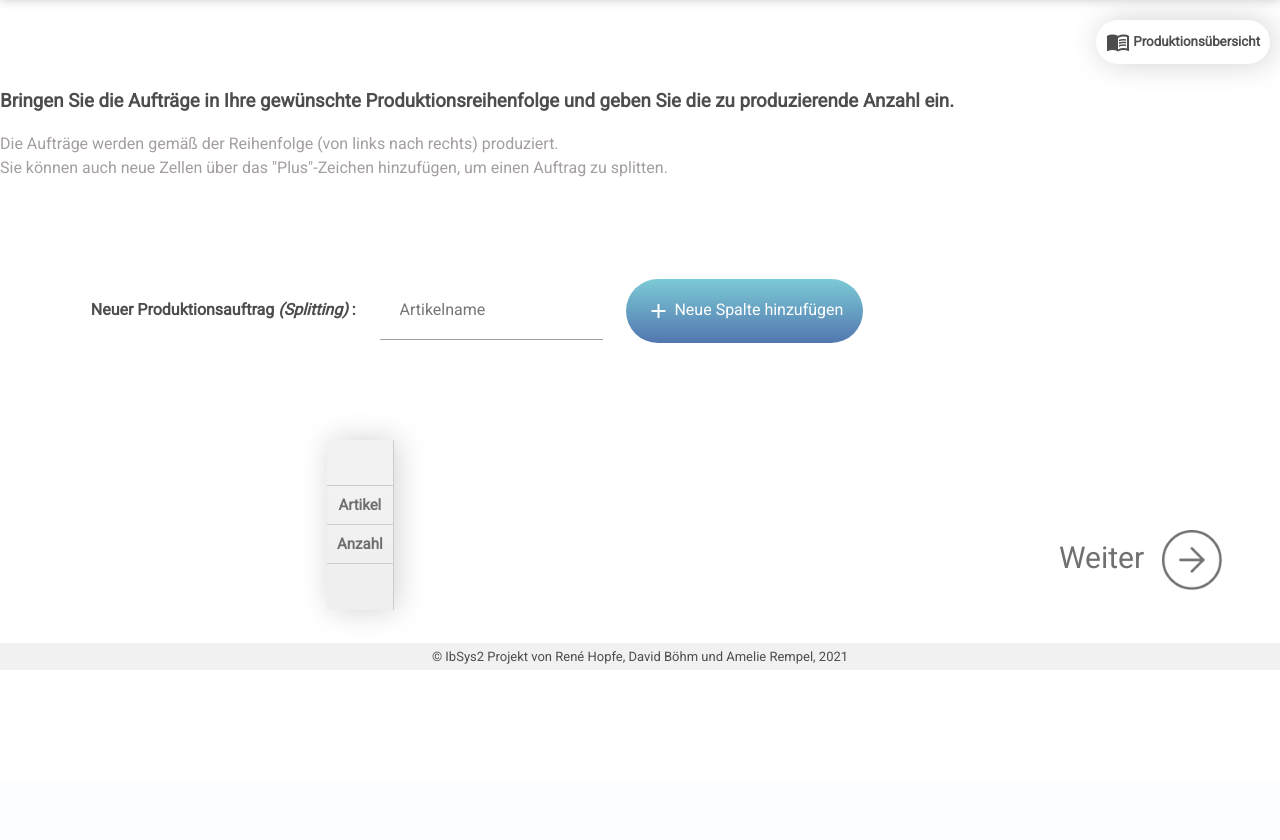
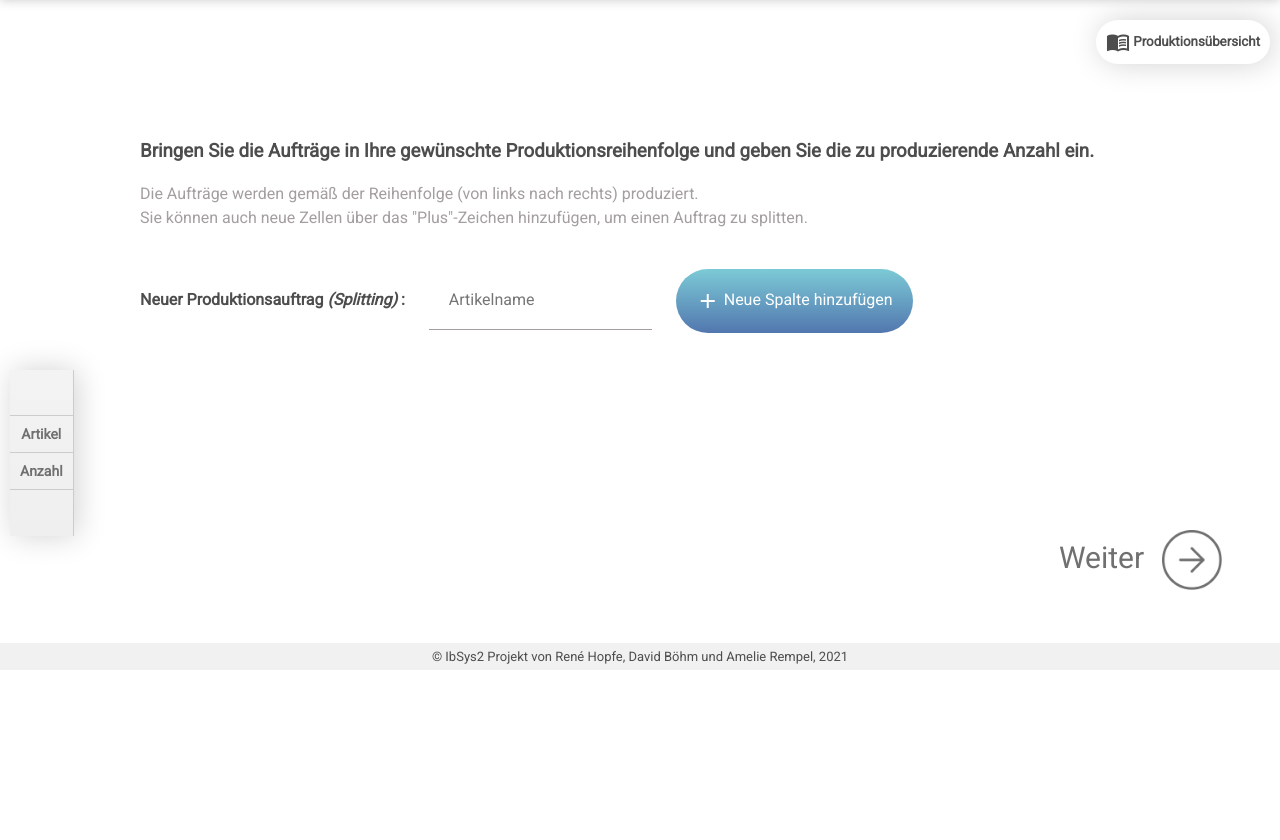
Before and after one commit to hore1014/WinningTool, a Flask app: template src/templates/4_productionSequence.html in a window 1280 px wide. Shown: the part 130-970 px from the top of the page. Before the commit the page ends 800 px from the top, so only its background shows below. Run offline with Flask 2, Linux system fonts and the light colour scheme; the template is opened without the code that fills it: most values are stand-ins (such as "Sample title", 1, 10 or a date in 2020); lists and menus that the app fills with data are empty.

Commit message:
Drag and Drop Table neu gestyled

```diff
--- a/src/static/css/style.css
+++ b/src/static/css/style.css
@@ -125,7 +125,6 @@ input::-webkit-inner-spin-button {
   max-width: 1000px;
   text-align: center;
   max-height: 600px;
-  margin-bottom: 60px;
 }
 
 .centerd-big-elements-container {
@@ -148,8 +147,8 @@ input::-webkit-inner-spin-button {
 
 .big-horizontal-container {
   margin: 0;
-  position: absolute;
-  display: flex;
+  position: relative;
+  /* display: flex; */
   flex-direction: column;
   align-items: center;
   max-width: 100%;
@@ -691,12 +690,13 @@ table td em.warning {
   padding: 0px;
   border: none;
   margin-right: 1px;
-  min-height: 100%;
+  margin-left: 10px;
 }
 
 #table-header th {
   padding: 10px 10px;
   border-color: #ccc;
+  font-size: 14px;
 }
 
 #last-header {
@@ -719,13 +719,20 @@ table td em.warning {
 .td-container {
   border: none;
   padding: none;
-  margin-left: 20px;
+  width: fit-content;
 }
 
 .draggable-table td,
 .draggable-table th {
   padding: 10px 10px;
   border-color: #ccc;
+  font-size: 14px;
+}
+
+.draggable-table input {
+  padding: 10px;
+  width: 60px;
+  font-size: 14px;
 }
 
 .draggable {
@@ -733,10 +740,12 @@ table td em.warning {
   user-select: none;
   border-top: none;
 }
+
 .placeholder {
   background-color: #edf2f7;
   border: 2px dashed #cbd5e0;
 }
+
 .clone-list {
   border: none;
   box-shadow: 3px 0px 30px #d3d2d2;
@@ -747,11 +756,13 @@ table td em.warning {
   margin: 0px;
   border-color: #ccc;
 }
+
 .clone-table {
   border-collapse: collapse;
   border: none;
   box-shadow: none;
 }
+
 .clone-table th,
 .clone-table td {
   border: 1px solid #ccc;
@@ -759,11 +770,18 @@ table td em.warning {
   padding: 10px 10px;
   border-left: none;
   border-top: none;
+  font-size: 14px;
 }
 
 .clone-table th {
   background-color: #efefef;
   border-top: none;
+}
+
+.clone-table input {
+  padding: 10px;
+  width: 60px;
+  font-size: 14px;
 }
 
 .dragging {
@@ -1026,7 +1044,7 @@ label[for="file-selector"]:hover {
   width: 50%;
   border-top-left-radius: 20px;
   border-bottom-left-radius: 20px;
-  box-shadow: 3px 0px 30px #d3d2d2;
+  box-shadow: -10px 5px 30px #d3d2d2;
   z-index: 1000;
   overflow-y: scroll;
 }
--- a/src/templates/4_productionSequence.html
+++ b/src/templates/4_productionSequence.html
@@ -174,8 +174,11 @@
       </div>
     </div>
 
-    <div class="big-horizontal-container starts-below-navbar">
-      <div class="centered-container">
+    <div
+      class="big-horizontal-container starts-below-navbar"
+      style="margin-bottom: 50px; top: 100px"
+    >
+      <div class="centered-container" style="height: fit-content">
         {% if lang == "en" %}
         <h3>
           Put the orders in the production sequence you wish and enter the
```
